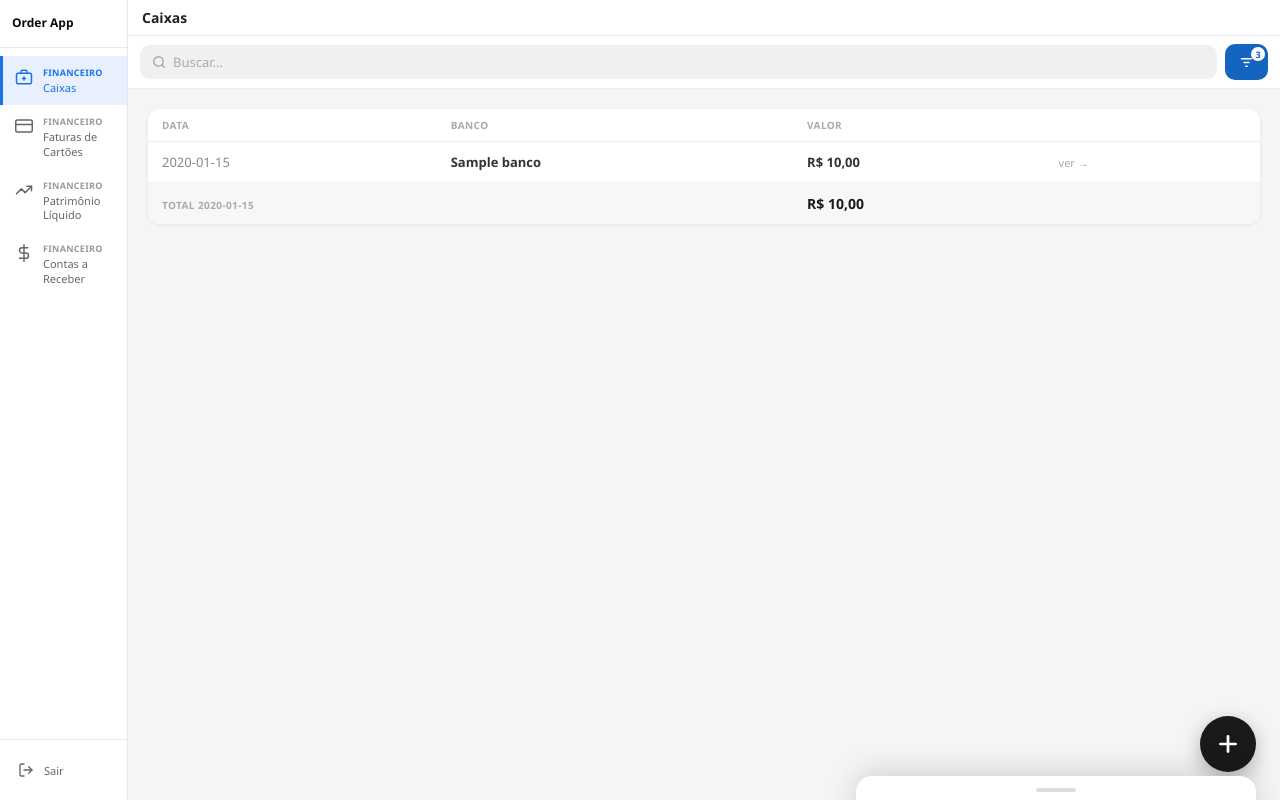
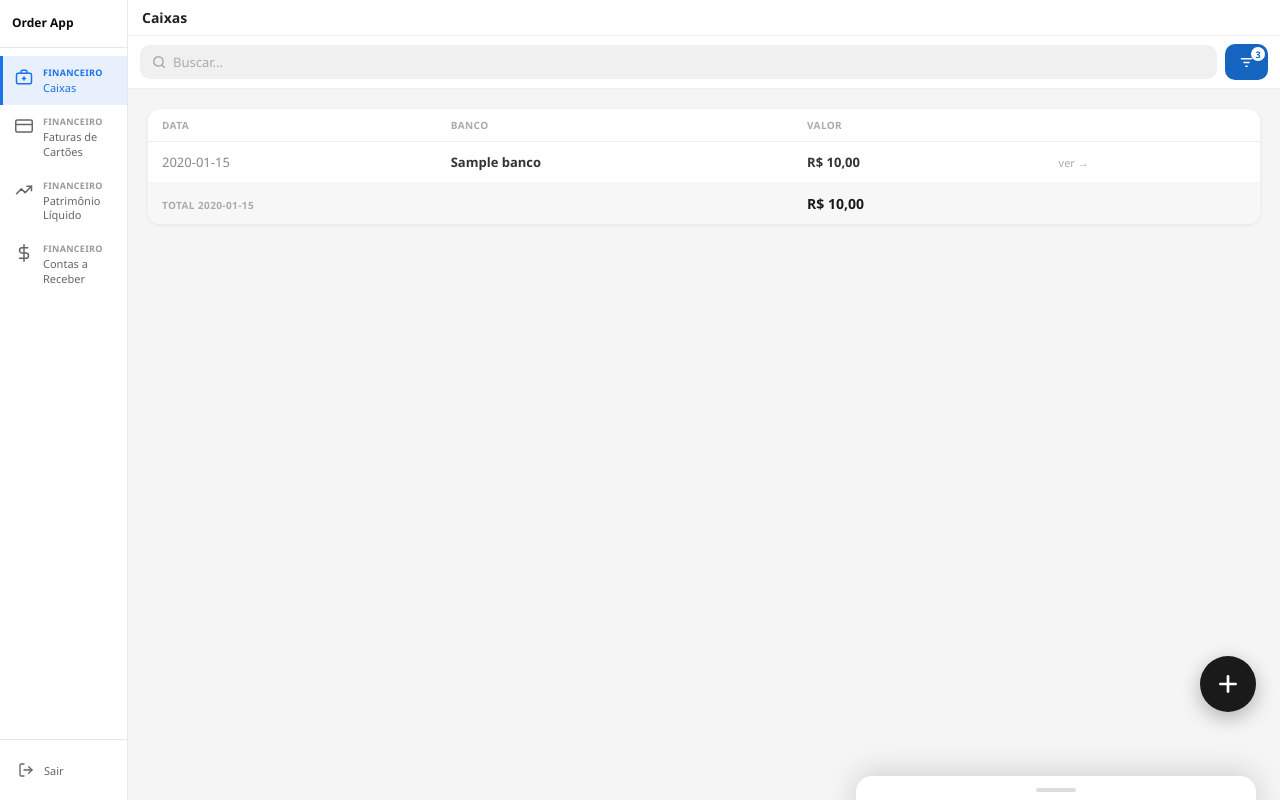
Before and after one commit to DanteDerette/orderapp, a Flask app: template templates/caixas.html in a window 1280 px wide. Run offline with Flask 3, Linux system fonts and the light colour scheme; the template is opened without the code that fills it: most values are stand-ins (such as "Sample title", 1, 10 or a date in 2020).

Commit message:
fix: FAB mais alto (88px) e padding-bottom no conteúdo para rolar além do botão

```diff
--- a/templates/caixas.html
+++ b/templates/caixas.html
@@ -19,7 +19,7 @@
     html.mob .btn-hamburger { display: flex !important; }
 
     .conteudo { padding: 20px; flex: 1; display: flex; flex-direction: column; gap: 16px; }
-    html.mob .conteudo { padding: 8px; gap: 8px; }
+    html.mob .conteudo { padding: 8px; gap: 8px; padding-bottom: 120px; }
 
     .busca-bar { display: flex; align-items: center; gap: 8px; padding: 8px 12px; border-top: 1px solid #eee; }
     .busca-inline { flex: 1; display: flex; align-items: center; gap: 7px; background: #f0f0f0; border-radius: 10px; padding: 8px 12px; }
@@ -98,7 +98,7 @@
     html.mob .sidebar-overlay { display: block; }
     .sidebar-overlay.visivel { opacity: 1; pointer-events: auto; }
 
-    .fab { position: fixed; bottom: max(28px, env(safe-area-inset-bottom, 0px) + 16px); right: 24px; width: 56px; height: 56px; border-radius: 50%; background: #1a1a1a; color: #fff; border: none; display: flex; align-items: center; justify-content: center; box-shadow: 0 6px 20px rgba(0,0,0,.28); cursor: pointer; text-decoration: none; z-index: 500; transition: transform .15s, box-shadow .15s; -webkit-tap-highlight-color: transparent; }
+    .fab { position: fixed; bottom: calc(env(safe-area-inset-bottom, 0px) + 88px); right: 24px; width: 56px; height: 56px; border-radius: 50%; background: #1a1a1a; color: #fff; border: none; display: flex; align-items: center; justify-content: center; box-shadow: 0 6px 20px rgba(0,0,0,.28); cursor: pointer; text-decoration: none; z-index: 500; transition: transform .15s, box-shadow .15s; -webkit-tap-highlight-color: transparent; }
     .fab:hover { transform: scale(1.08); box-shadow: 0 8px 24px rgba(0,0,0,.35); }
     .fab:active { transform: scale(0.93); }
   </style>
--- a/templates/contas_receber.html
+++ b/templates/contas_receber.html
@@ -19,7 +19,7 @@
     html.mob .btn-hamburger { display: flex !important; }
 
     .conteudo { padding: 20px; flex: 1; display: flex; flex-direction: column; gap: 16px; }
-    html.mob .conteudo { padding: 8px; gap: 8px; }
+    html.mob .conteudo { padding: 8px; gap: 8px; padding-bottom: 120px; }
 
     .busca-bar { display: flex; align-items: center; gap: 8px; padding: 8px 12px; border-top: 1px solid #eee; }
     .busca-inline { flex: 1; display: flex; align-items: center; gap: 7px; background: #f0f0f0; border-radius: 10px; padding: 8px 12px; }
@@ -99,7 +99,7 @@
     .sidebar-overlay { position: fixed; inset: 0; background: rgba(0,0,0,.45); z-index: 999; display: none; opacity: 0; pointer-events: none; transition: opacity .25s ease; }
     html.mob .sidebar-overlay { display: block; }
     .sidebar-overlay.visivel { opacity: 1; pointer-events: auto; }
-    .fab { position: fixed; bottom: max(28px, env(safe-area-inset-bottom, 0px) + 16px); right: 24px; width: 56px; height: 56px; border-radius: 50%; background: #1a1a1a; color: #fff; border: none; display: flex; align-items: center; justify-content: center; box-shadow: 0 6px 20px rgba(0,0,0,.28); cursor: pointer; text-decoration: none; z-index: 500; transition: transform .15s, box-shadow .15s; -webkit-tap-highlight-color: transparent; }
+    .fab { position: fixed; bottom: calc(env(safe-area-inset-bottom, 0px) + 88px); right: 24px; width: 56px; height: 56px; border-radius: 50%; background: #1a1a1a; color: #fff; border: none; display: flex; align-items: center; justify-content: center; box-shadow: 0 6px 20px rgba(0,0,0,.28); cursor: pointer; text-decoration: none; z-index: 500; transition: transform .15s, box-shadow .15s; -webkit-tap-highlight-color: transparent; }
     .fab:hover { transform: scale(1.08); box-shadow: 0 8px 24px rgba(0,0,0,.35); }
     .fab:active { transform: scale(0.93); }
   </style>
--- a/templates/faturas.html
+++ b/templates/faturas.html
@@ -19,7 +19,7 @@
     html.mob .btn-hamburger { display: flex !important; }
 
     .conteudo { padding: 20px; flex: 1; display: flex; flex-direction: column; gap: 16px; }
-    html.mob .conteudo { padding: 8px; gap: 8px; }
+    html.mob .conteudo { padding: 8px; gap: 8px; padding-bottom: 120px; }
 
     .busca-bar { display: flex; align-items: center; gap: 8px; padding: 8px 12px; border-top: 1px solid #eee; }
     .busca-inline { flex: 1; display: flex; align-items: center; gap: 7px; background: #f0f0f0; border-radius: 10px; padding: 8px 12px; }
@@ -101,7 +101,7 @@
     html.mob .sidebar-overlay { display: block; }
     .sidebar-overlay.visivel { opacity: 1; pointer-events: auto; }
 
-    .fab { position: fixed; bottom: max(28px, env(safe-area-inset-bottom, 0px) + 16px); right: 24px; width: 56px; height: 56px; border-radius: 50%; background: #1a1a1a; color: #fff; border: none; display: flex; align-items: center; justify-content: center; box-shadow: 0 6px 20px rgba(0,0,0,.28); cursor: pointer; text-decoration: none; z-index: 500; transition: transform .15s, box-shadow .15s; -webkit-tap-highlight-color: transparent; }
+    .fab { position: fixed; bottom: calc(env(safe-area-inset-bottom, 0px) + 88px); right: 24px; width: 56px; height: 56px; border-radius: 50%; background: #1a1a1a; color: #fff; border: none; display: flex; align-items: center; justify-content: center; box-shadow: 0 6px 20px rgba(0,0,0,.28); cursor: pointer; text-decoration: none; z-index: 500; transition: transform .15s, box-shadow .15s; -webkit-tap-highlight-color: transparent; }
     .fab:hover { transform: scale(1.08); box-shadow: 0 8px 24px rgba(0,0,0,.35); }
     .fab:active { transform: scale(0.93); }
   </style>
```
